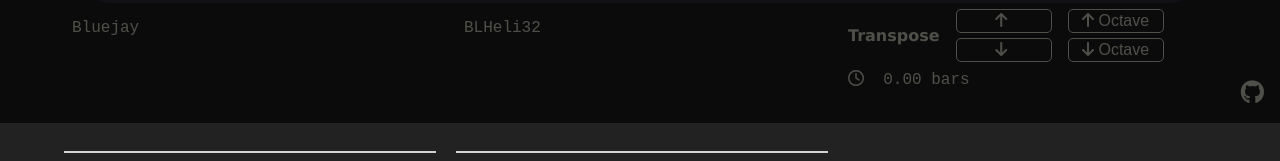
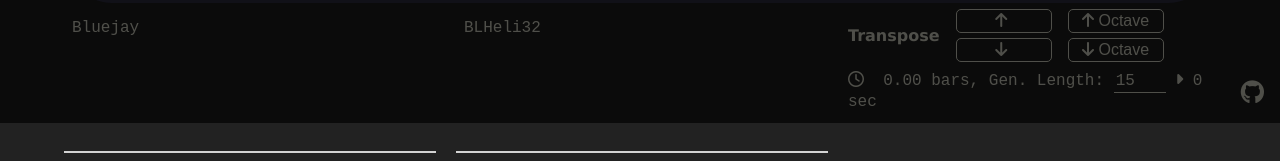
Before and after one commit to bastian2001/esc-sound-converter, a Vue app: page / in a window 1280 px wide. Shown: the part 677-838 px from the top of the page. Built offline with nearby package versions, Linux system fonts and the light colour scheme.

Commit message:
duration estimate and bpm <-> gen length conversion

```diff
--- a/public/sounds.json
+++ b/public/sounds.json
@@ -2,10 +2,10 @@
 	"Nokia Tune": {
 		"comment": "This is made as a separate object for eventual future use",
 		"channels": [
-			"Melody:d=4,o=5,b=125:8e6,8d6,4f#5,4g#5,8c#6,8b5,4d5,4e5,8b5,8a5,4c#5,4e5,1a5",
-			"Melody:d=4,o=5,b=125:8e6,8d6,4f#5,4g#5,8c#6,8b5,4d5,4e5,8b5,8a5,4c#5,4e5,1a5",
-			"Melody:d=4,o=5,b=125:4p,2d5,4p,2g#4,4p,2a4,1a4",
-			"Melody:d=4,o=5,b=125:4p,2a5,4p,2b4,4p,2c#5,1c#5"
+			"Melody:d=4,o=5,b=160:8e6,8d6,4f#5,4g#5,8c#6,8b5,4d5,4e5,8b5,8a5,4c#5,4e5,1a5",
+			"Melody:d=4,o=5,b=160:8e6,8d6,4f#5,4g#5,8c#6,8b5,4d5,4e5,8b5,8a5,4c#5,4e5,1a5",
+			"Melody:d=4,o=5,b=160:4p,2d5,4p,2g#4,4p,2a4,1a4",
+			"Melody:d=4,o=5,b=160:4p,2a5,4p,2b4,4p,2c#5,1c#5"
 		]
 	},
 	"Mario Kart DS: Grand Prix Start": {
--- a/src/components/Converter.vue
+++ b/src/components/Converter.vue
@@ -40,7 +40,13 @@
 					<button @click="transposeBy(-12)"><i class="fa-solid fa-arrow-down"></i>&nbsp;Octave</button>
 				</div>
 			</div>
-			<p class="time" :class="{ red: !timeEqual }"><i class="fa-regular fa-clock"></i>&nbsp;&nbsp;{{ time }} bars</p>
+			<p class="time">
+				<span :class="{ red: !timeEqual }"><i class="fa-regular fa-clock"></i>&nbsp;&nbsp;{{ time }} bars,</span> Gen.
+				Length: <input type="text" v-model="genLen" @input="updateRTTTL" class="genLenInput" />&nbsp;<i
+					class="fa-solid fa-caret-right"
+				></i
+				>&nbsp;{{ timeSec }}
+			</p>
 			<p v-for="e in error"><i class="fa-regular fa-circle-xmark"></i>&nbsp;&nbsp;{{ e }}</p>
 			<p v-for="w in warning"><i class="fa-solid fa-triangle-exclamation"></i>&nbsp;&nbsp;{{ w }}</p>
 		</div>
@@ -50,6 +56,7 @@
 <script lang="ts">
 //import notes store
 import { notesStore } from "@/stores/notes"
+import { parse } from "@vue/compiler-dom"
 
 export default {
 	name: "Converter",
@@ -68,6 +75,7 @@ export default {
 			bl32Active: false,
 			transposed: 0,
 			notesStore: notesStore(),
+			genLen: 15,
 		}
 	},
 	methods: {
@@ -97,7 +105,7 @@ export default {
 						const optionValue = parseInt(option.substring(option.search("=") + 1)) || -1
 						if (optionName === "D") defaultLength = optionValue
 						if (optionName === "O") defaultOctave = optionValue
-						// if (optionName === "B") defaultBPM = optionValue
+						if (optionName === "B") defaultBPM = optionValue
 					})
 					if (defaultLength === -1) {
 						if (!warnings.includes("Invalid RTTTL options, defaults will be auto-generated"))
@@ -110,6 +118,7 @@ export default {
 						defaultOctave = 5
 					}
 				}
+				this.notesStore.converters[this.slot || 0].bpm = defaultBPM
 				notes = (notes as string[])[notes.length - 1].split(",")
 				;(notes as string[]).forEach((note, index) => {
 					const firstLetter = note.search(/[a-zA-Z]/)
@@ -160,7 +169,7 @@ export default {
 			) {
 				//this code is still executed because
 				this.notesStore.converters[this.slot || 0].rtttl =
-					"Melody:d=4,o=5,b=125:" +
+					`Melody:d=4,o=5,b=${Math.round(3840 / (this.genLen || 256))}:` +
 					this.notesStore.converters[this.slot || 0].notes
 						.map(note => {
 							if (typeof note === "string") return note
@@ -320,6 +329,9 @@ export default {
 			})
 			return time.toFixed(2)
 		},
+		timeSec(): string {
+			return (60 / this.notesStore.converters[this.slot || 0].bpm) * 4 * parseFloat(this.time) + " sec"
+		},
 		thisConverter() {
 			return this.notesStore.converters[this.slot || 0]
 		},
@@ -333,6 +345,10 @@ export default {
 				this.notesStore.converters[this.slot || 0].updateFlag = false
 				this.updateBL32()
 			}
+		},
+		"thisConverter.bpm": function (bpm: number) {
+			if (bpm <= 0) bpm = 256
+			this.genLen = Math.round(3840 / bpm)
 		},
 	},
 }
@@ -397,4 +413,16 @@ p {
 .red {
 	color: #f00;
 }
+
+.genLenInput {
+	border: none;
+	background-color: transparent;
+	color: #eed;
+	width: 3rem;
+	padding: 2px;
+	font-family: "Roboto Mono", monospace;
+	font-size: inherit;
+	border-bottom: 1px solid #eed;
+	outline: none;
+}
 </style>
--- a/src/stores/notes.ts
+++ b/src/stores/notes.ts
@@ -16,24 +16,28 @@ export const notesStore = defineStore({
 				rtttl: "",
 				bl32: "",
 				updateFlag: false,
+				bpm: 125,
 			},
 			{
 				notes: [] as Note[],
 				rtttl: "",
 				bl32: "",
 				updateFlag: false,
+				bpm: 125,
 			},
 			{
 				notes: [] as Note[],
 				rtttl: "",
 				bl32: "",
 				updateFlag: false,
+				bpm: 125,
 			},
 			{
 				notes: [] as Note[],
 				rtttl: "",
 				bl32: "",
 				updateFlag: false,
+				bpm: 125,
 			},
 		],
 		customPresets: {} as any,
```
